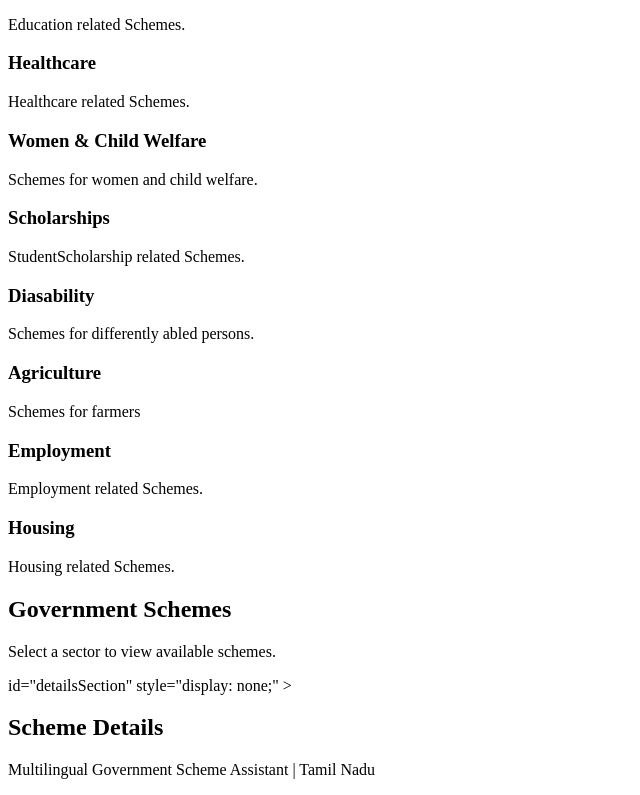
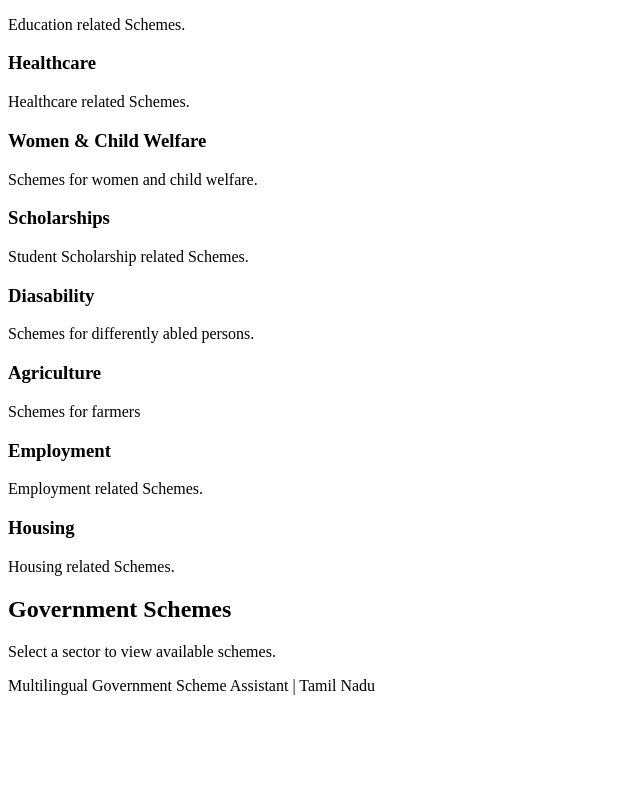
Before and after one commit to abishaa0808-netizen/Multilingual-Government-Schema-Assistant, a plain HTML site: page index.html in a window 1280 px wide. Shown: the part 672-1467 px from the top of the page, without its empty margins (0-640 px from the left). After the commit the page ends 1383 px from the top, so only its background shows below. Drawn offline with Linux system fonts and the light colour scheme.

Commit message:
frontend

```diff
--- a/index.html
+++ b/index.html
@@ -143,7 +143,7 @@
                             Scholarships
                         </h3>
                         <p data-key="scholarship-description">
-                             StudentScholarship related Schemes.
+                             Student Scholarship related Schemes.
                         </p>
                     </div>
                     <div
@@ -203,7 +203,7 @@
             </div>
         </section>
         <section
-            class="details-section">
+            class="details-section"
             id="detailsSection"
             style="display: none;"
         >
```
